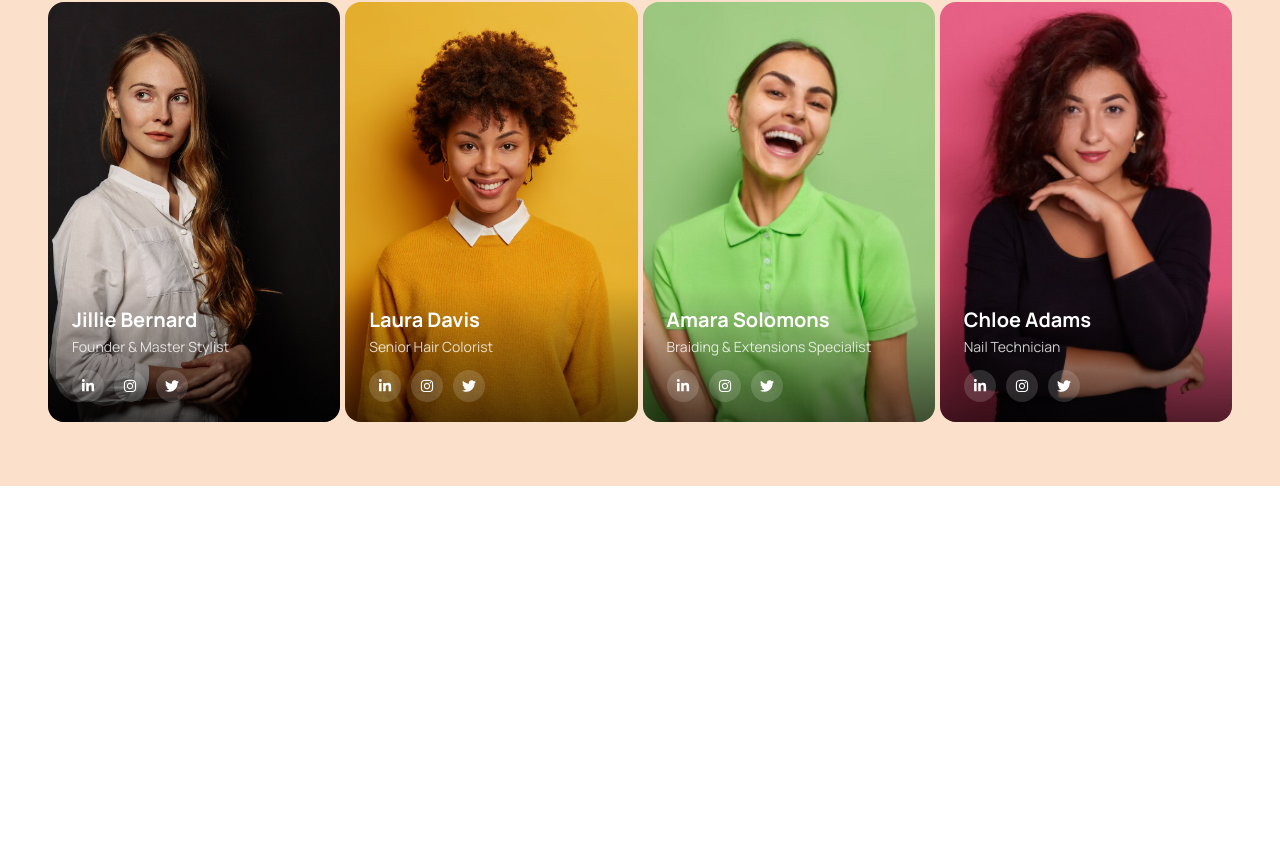
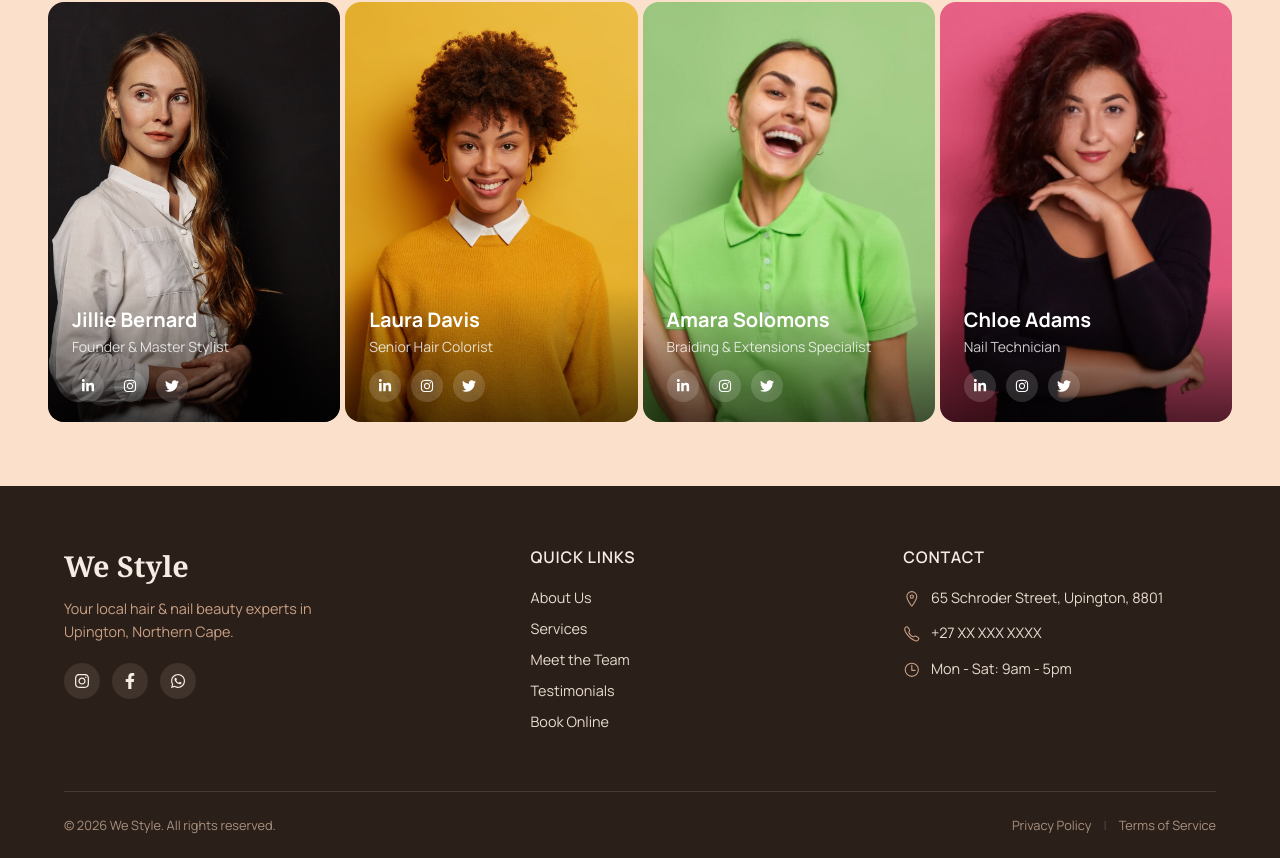
Before and after one commit to Ashton607/salon, a React (Vite) app: page /team in a window 1280 px wide. Shown: the part 445-1303 px from the top of the page. Before the commit the page ends 931 px from the top, so only its background shows below. Built offline with nearby package versions, Linux system fonts and the light colour scheme.

Commit message:
Added: Footer.jsx and css

```diff
--- a/src/App.jsx
+++ b/src/App.jsx
@@ -9,6 +9,7 @@ import Team from './components/team/Team';
 import Testimonials from './components/testimonial/Testimonials';
 import Booking from './components/booking/Booking';
 import Contact from './components/contact/Contact';
+import Footer from './components/footer/Footer';
 
 
 
@@ -42,6 +43,7 @@ return (
     <Route path="about" element={<AboutUs />} />
     <Route path="team" element={<Team />} />
     </Routes>
+    <Footer/>
    </Router>
   )
 }
--- /dev/null
+++ b/src/components/footer/Footer.css
@@ -0,0 +1,146 @@
+.Footer {
+  background-color: #2B1F1A;
+  color: #E8DCCF;
+  padding: 60px 4rem 0;
+}
+
+.footer-top {
+  display: flex;
+  justify-content: space-between;
+  gap: 60px;
+  padding-bottom: 48px;
+  border-bottom: 1px solid rgba(232, 220, 207, 0.15);
+}
+
+.footer-brand {
+  flex: 1.3;
+}
+
+.footer-logo {
+  font-family: Georgia, serif;
+  font-size: 1.8rem;
+  color: #F5EDE4;
+  margin: 0 0 12px;
+}
+
+.footer-tagline {
+  font-size: 0.9rem;
+  line-height: 1.6;
+  color: #C9A084;
+  max-width: 280px;
+  margin: 0 0 20px;
+}
+
+.footer-socials {
+  display: flex;
+  gap: 12px;
+}
+
+.footer-socials a {
+  display: flex;
+  align-items: center;
+  justify-content: center;
+  width: 36px;
+  height: 36px;
+  border-radius: 50%;
+  background: rgba(232, 220, 207, 0.1);
+  color: #F5EDE4;
+  transition: background 0.2s ease, transform 0.2s ease;
+}
+
+.footer-socials a:hover {
+  background: #C9A084;
+  color: #2B1F1A;
+  transform: translateY(-2px);
+}
+
+.footer-links,
+.footer-contact {
+  flex: 1;
+  display: flex;
+  flex-direction: column;
+}
+
+.footer-links h4,
+.footer-contact h4 {
+  color: #F5EDE4;
+  font-size: 1rem;
+  font-weight: 600;
+  margin: 0 0 20px;
+  letter-spacing: 0.05em;
+  text-transform: uppercase;
+}
+
+.footer-links a {
+  color: #E8DCCF;
+  text-decoration: none;
+  font-size: 0.9rem;
+  margin-bottom: 12px;
+  width: fit-content;
+  transition: color 0.2s ease;
+}
+
+.footer-links a:hover {
+  color: #C9A084;
+}
+
+.footer-info-row {
+  display: flex;
+  align-items: flex-start;
+  gap: 10px;
+  font-size: 0.9rem;
+  color: #E8DCCF;
+  margin-bottom: 16px;
+}
+
+.footer-info-row svg {
+  color: #C9A084;
+  font-size: 1.1rem;
+  flex-shrink: 0;
+  margin-top: 2px;
+}
+
+.footer-bottom {
+  display: flex;
+  justify-content: space-between;
+  align-items: center;
+  padding: 24px 0;
+  font-size: 0.8rem;
+  color: #A8917E;
+}
+
+.footer-legal {
+  display: flex;
+  align-items: center;
+  gap: 12px;
+}
+
+.footer-legal a {
+  color: #A8917E;
+  text-decoration: none;
+}
+
+.footer-legal a:hover {
+  color: #E8DCCF;
+}
+
+.divider {
+  color: #5C4A3D;
+}
+
+@media (max-width: 768px) {
+  .Footer {
+    padding: 48px 1.5rem 0;
+  }
+
+  .footer-top {
+    flex-direction: column;
+    gap: 32px;
+  }
+
+  .footer-bottom {
+    flex-direction: column;
+    gap: 12px;
+    text-align: center;
+  }
+}
--- /dev/null
+++ b/src/components/footer/Footer.jsx
@@ -0,0 +1,63 @@
+import React from 'react'
+import './Footer.css'
+import { FaInstagram, FaFacebookF, FaWhatsapp } from 'react-icons/fa'
+import { IoLocationOutline, IoCallOutline, IoTimeOutline } from 'react-icons/io5'
+
+const Footer = () => {
+  return (
+    <footer className="Footer">
+      <div className="footer-top">
+
+        <div className="footer-brand">
+          <h2 className="footer-logo">We Style</h2>
+          <p className="footer-tagline">
+            Your local hair & nail beauty experts in Upington, Northern Cape.
+          </p>
+          <div className="footer-socials">
+            <a href="#" aria-label="Instagram"><FaInstagram /></a>
+            <a href="#" aria-label="Facebook"><FaFacebookF /></a>
+            <a href="#" aria-label="WhatsApp"><FaWhatsapp /></a>
+          </div>
+        </div>
+
+        <div className="footer-links">
+          <h4>Quick Links</h4>
+          <a href="#about">About Us</a>
+          <a href="#services">Services</a>
+          <a href="#team">Meet the Team</a>
+          <a href="#testimonials">Testimonials</a>
+          <a href="#booking">Book Online</a>
+        </div>
+
+        <div className="footer-contact">
+          <h4>Contact</h4>
+          <div className="footer-info-row">
+            <IoLocationOutline />
+            <span>65 Schroder Street, Upington, 8801</span>
+          </div>
+          <div className="footer-info-row">
+            <IoCallOutline />
+            <span>+27 XX XXX XXXX</span>
+          </div>
+          <div className="footer-info-row">
+            <IoTimeOutline />
+            <span>Mon - Sat: 9am - 5pm</span>
+          </div>
+        </div>
+
+      </div>
+
+      <div className="footer-bottom">
+        <p>&copy; {new Date().getFullYear()} We Style. All rights reserved.</p>
+        <div className="footer-legal">
+          <a href="#">Privacy Policy</a>
+          <span className="divider">|</span>
+          <a href="#">Terms of Service</a>
+        </div>
+      </div>
+
+    </footer>
+  )
+}
+
+export default Footer
```
